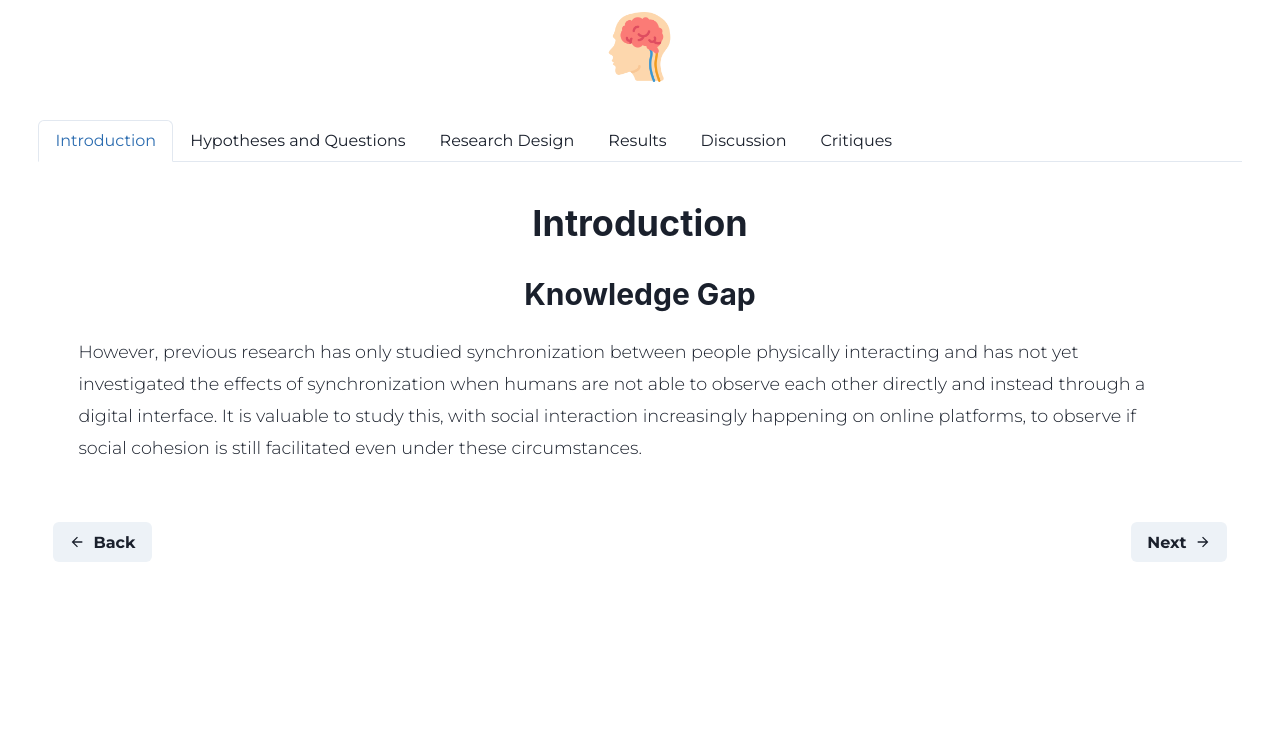
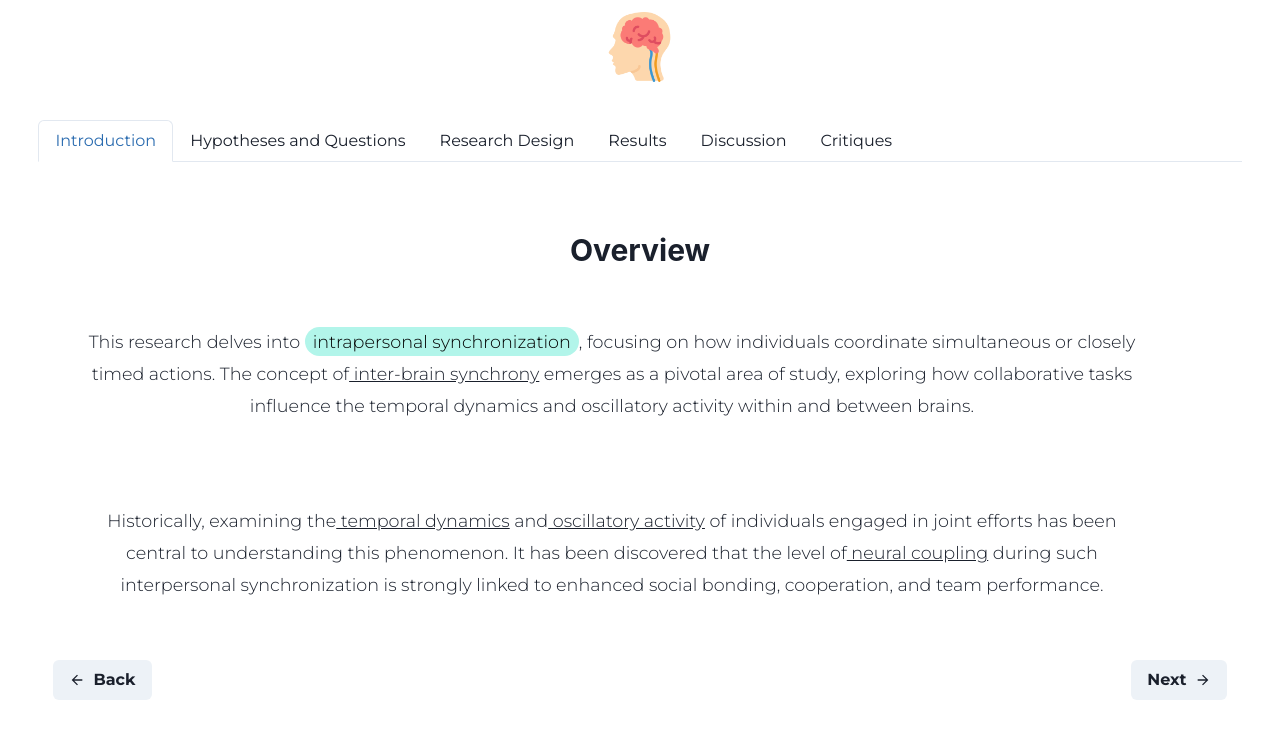
Before and after one commit to myung03/psyc365, a React (Create React App) app: page / in a window 1280 px wide. Both pictures are taken after a click on the button "Next". Shown: the top 738 px of the page. Built offline with nearby package versions, Linux system fonts and the light colour scheme.

Commit message:
finished intro section

```diff
--- a/package.json
+++ b/package.json
@@ -6,12 +6,12 @@
     "@chakra-ui/icons": "^2.1.1",
     "@chakra-ui/react": "^2.8.2",
     "@emotion/react": "^11.11.4",
-    "@emotion/styled": "^11.11.0",
+    "@emotion/styled": "^11.11.5",
     "@testing-library/jest-dom": "^5.17.0",
     "@testing-library/react": "^13.4.0",
     "@testing-library/user-event": "^13.5.0",
     "chakra": "^0.0.3",
-    "framer-motion": "^11.0.22",
+    "framer-motion": "^11.0.25",
     "react": "^18.2.0",
     "react-dom": "^18.2.0",
     "react-scripts": "5.0.1",
--- a/src/components/intro.jsx
+++ b/src/components/intro.jsx
@@ -1,15 +1,21 @@
-import React from 'react'
-import { useState, useEffect } from 'react'
-import { Heading, Text, Button } from '@chakra-ui/react'
-import { ArrowForwardIcon, ArrowBackIcon } from '@chakra-ui/icons'
-import { Page } from './export'
+import React from 'react';
+import { useState, useEffect } from 'react';
+import {
+  Heading, Text, Button, VStack, HStack, Highlight, Link, Tooltip, Collapse, Box, useColorModeValue, ScaleFade
+} from '@chakra-ui/react';
+import { ArrowForwardIcon, ArrowBackIcon } from '@chakra-ui/icons';
+import { Page } from './export';
 
 /* Note that styles such as .page, .head, .next, etc. are in Manual.css to reduce repetition */
 
 const Intro = ({curr}) => {
+  const [page, setPage] = useState(0);
+  const [show, setShow] = useState(false);
 
-  const [page, setPage] = useState(0);
+  const bg = useColorModeValue("purple.500", "purple.700");
+  const color = useColorModeValue("white", "gray.200");
 
+  const handleToggle = () => setShow(!show);
   useEffect(() => {
     if (curr !== 0) {
       setPage(0);
@@ -24,38 +30,113 @@ const Intro = ({curr}) => {
     scrollToTop();
   }, [page]);
 
-
   const renderContent = () => {
     if (page === 0) {
-      return <>
-        <Heading as='h2' size='lg' textAlign='center' marginTop='30px'>Overview</Heading>
-        <Text marginTop="24px">Interpersonal synchronization occurs when individuals perform simultaneous or closely timed actions together. The extent of inter-brain synchrony between individuals has historically been measured by comparing the temporal dynamics and oscillatory activity of individuals during collaborative tasks; research has shown that the level of neural coupling during interpersonal synchronization between individuals is correlated with an increase in social bonding, cooperation, and team performance.</Text>
-        </>
+      return (
+        <VStack spacing={4} p="5">
+          <Heading as='h2' size='lg' textAlign='center' marginTop='4'>
+            Project Introduction
+          </Heading>
+          <Text textAlign="center" lineHeight="taller">
+            Hi there - we're Janaye, Indira and Matthew, and we built this website for our PSYC 365 Project! The project is based on a paper titled <Highlight query='Inter-brain synchronization occurs without physical co-presence during cooperative online gaming' styles={{ px: '2', py: '1', rounded: 'full', bg: 'orange.100' }}>Inter-brain synchronization occurs without physical co-presence during cooperative online gaming</Highlight>, and is a a collaborative effort to help readers gain insights into the incredible work done by the authors. Published in <Highlight query='Neuropsychologia' styles={{ px: '2', py: '1', rounded: 'full', bg: 'red.100' }}>Neuropsychologia</Highlight>, 2022, it explores the nuances of interpersonal synchronization in digital interactions. You can view the citation to see more information about the authors, journal, and year, and access the paper through the options below. Throughout this website, hover over the underlined terms to learn more about them!
+          </Text>
+          <HStack spacing={10}>
+            <Tooltip hasArrow label="Wikström, V., Saarikivi, K., Falcon, M., Makkonen, T., Martikainen, S., Putkinen, V., Cowley, B. U., & Tervaniemi, M. (2022). Inter-brain synchronization occurs without physical co-presence during cooperative online gaming. Neuropsychologia, 174, 108316. https://doi.org/10.1016/j.neuropsychologia.2022.108316" bg="blue.100" color="black">
+              <Link href="#" onClick={(e) => {e.preventDefault(); alert('Citation Information');}} color="teal.500" isExternal>
+                Citation
+              </Link>
+            </Tooltip>
+            <Link href="https://www.sciencedirect.com/science/article/pii/S0028393222001750#sec6" isExternal color="teal.500">
+              Link to Paper
+            </Link>
+          </HStack>
+        </VStack>
+      );
     } else if (page == 1) {
-      return <>
-        <Heading as='h2' size='lg' textAlign='center' marginTop='30px'>Knowledge Gap</Heading>
-        <Text marginTop="24px">However, previous research has only studied synchronization between people physically interacting and has not yet investigated the effects of synchronization when humans are not able to observe each other directly and instead through a digital interface. It is valuable to study this, with social interaction increasingly happening on online platforms, to observe if social cohesion is still facilitated even under these circumstances.</Text>
-      </>
-    } else if (page == 2) {
-      return <>
-        <Heading as='h2' size='lg' textAlign='center' marginTop='30px'>Big Picture Question</Heading>
-        <Text marginTop="24px">How does online/virtual collaboration impact inter-brain synchrony and corresponding prosocial performance?</Text>
-        <Heading as='h2' size='lg' textAlign='center' >Hypothesis</Heading>
-        <Text marginTop="24px">Shared attention, interaction, and cooperation in the real-time online game would produce inter-brain synchrony, measured as the circular correlation coefficient (CCorr) of different frequencies within electrodes in specific canonical networks (frontal, frontocentral, central, temporoparietal, parietal and occipital regions).</Text>
-      </>
+      return (
+        <>
+  <Heading as='h2' size='lg' textAlign='center' marginTop='30px'>Overview</Heading>
+  <VStack textAlign="center" marginTop="24px" spacing={4}>
+    <Text>
+      This research delves into <Highlight query='intrapersonal synchronization' styles={{ px: '2', py: '1', rounded: 'full', bg: 'teal.100' }}>intrapersonal synchronization</Highlight>, focusing on how individuals coordinate simultaneous or closely timed actions. The concept of
+      <Tooltip hasArrow label="Inter-brain synchrony refers to the synchronization of brain activities among individuals, which can be measured through various neurophysiological metrics." aria-label="Tooltip for Inter-brain Synchrony">
+        <span style={{ textDecoration: "underline" }}> inter-brain synchrony</span>
+      </Tooltip> emerges as a pivotal area of study, exploring how collaborative tasks influence the temporal dynamics and oscillatory activity within and between brains.
+    </Text>
+    <Text>
+      Historically, examining the
+      <Tooltip hasArrow label="Temporal dynamics involve changes in neural activity over time, reflecting how brain processes evolve and interact during tasks." aria-label="Tooltip for Temporal Dynamics">
+        <span style={{ textDecoration: "underline" }}> temporal dynamics</span>
+      </Tooltip> and
+      <Tooltip hasArrow label="Oscillatory activity refers to the rhythmic or repetitive neural activity that can be measured in various brain regions, often associated with different types of cognitive and social processes." aria-label="Tooltip for Oscillatory Activity">
+        <span style={{ textDecoration: "underline" }}> oscillatory activity</span>
+      </Tooltip> of individuals engaged in joint efforts has been central to understanding this phenomenon. It has been discovered that the level of
+      <Tooltip hasArrow label="Neural coupling is the mechanism by which the brain regions synchronize in response to stimuli, facilitating coordinated cognitive processes among individuals." aria-label="Tooltip for Neural Coupling">
+        <span style={{ textDecoration: "underline" }}> neural coupling</span>
+      </Tooltip> during such interpersonal synchronization is strongly linked to enhanced social bonding, cooperation, and team performance.
+    </Text>
+  </VStack>
+</>
+      );
+    } else if (page === 2) {
+      return (
+        <>
+  <Heading as='h2' size='lg' textAlign='center' marginTop='30px'>Knowledge Gap</Heading>
+  <VStack textAlign="center" marginTop="24px" spacing={4}>
+    <Text>
+      Prior studies have successfully identified a clear correlation between
+      <Highlight query='inter-brain synchrony' styles={{ px: '2', py: '1', rounded: 'full', bg: 'orange.100' }}>
+        inter-brain synchrony
+      </Highlight> and positive social outcomes during physical interactions. However, the dynamics of this synchrony through digital interfaces remain largely unexplored, despite the surge in online social interactions.
+    </Text>
+    <Text>
+      This uncharted territory presents a unique opportunity to investigate if the benefits of synchronization, such as social cohesion, can be
+      <Highlight query='replicated or even amplified in digital collaborative environments' styles={{ px: '2', py: '1', rounded: 'full', bg: 'red.100' }}>replicated or even amplified in digital collaborative environments</Highlight>. With the world increasingly leaning towards virtual interactions, addressing this gap is not only of academic interest but also holds significant social relevance.
+    </Text>
+  </VStack>
+</>
+      )
+    } else if (page === 3) {
+      return (
+        <VStack spacing={4} p={5} align="center">
+        <Button mt={10} size="lg" onClick={handleToggle} colorScheme="purple">
+          Let's ask the big picture question...
+        </Button>
+        <ScaleFade in={show} initialScale={0.9}>
+          <Box
+            p="40px"
+            color={color}
+            mt="4"
+            bg={bg}
+            rounded="md"
+            shadow="xl"
+            textAlign="center"
+            borderWidth="1px"
+            borderColor="purple.300"
+            transform="scale(1.05)"
+            transition="all 0.3s ease-in-out"
+          >
+            <Heading as="h2" size="xl" mb={4} decoration="underline">
+            </Heading>
+            <Heading as="h3" size="xl"fontWeight="bold"  mb={4} >
+              How does online/virtual collaboration impact inter-brain synchrony and corresponding prosocial performance?
+            </Heading>
+          </Box>
+        </ScaleFade>
+      </VStack>
+      )
     }
-  }
+  };
 
   return (
     <>
       <section className='page'>
-        <Heading as='h1' size='xl' textAlign='center'>Introduction</Heading>
         {renderContent()}
       </section>
       {page > 0 && <Button leftIcon={<ArrowBackIcon/>} className='back' onClick={() => setPage(page - 1)}>Back</Button>}
-      {page < 2 && <Button rightIcon={<ArrowForwardIcon/>} className='next' onClick={() => setPage(page + 1)}>Next</Button>}
+      {page < 3 && <Button rightIcon={<ArrowForwardIcon/>} className='next' onClick={() => setPage(page + 1)}>Next</Button>}
     </>
-  )
+  );
 }
 
-export default Intro
+export default Intro;
```
Also changed, not shown: 1 other file (tests, documents, lock files or other folders).
